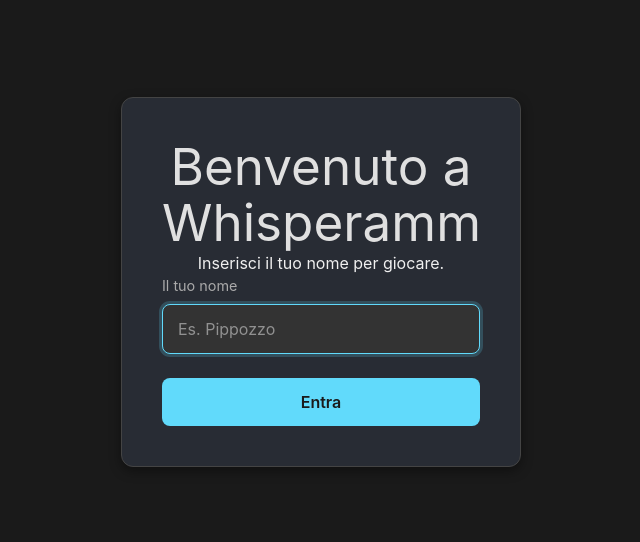
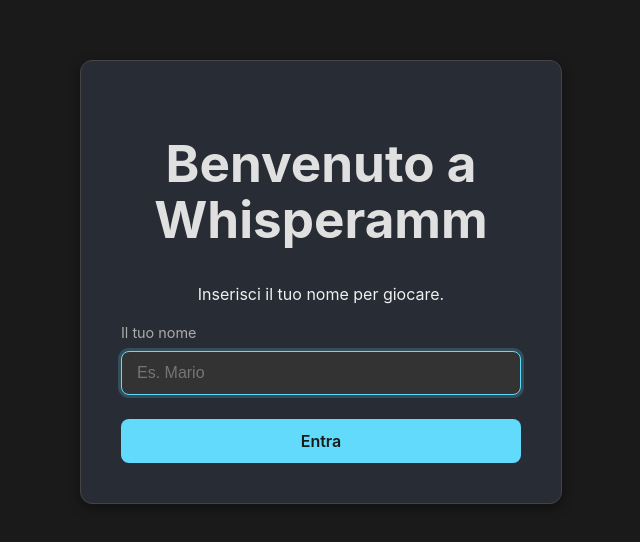
Before and after one commit to WebRTC-Projects-Unina/Whisperamm, a React (Vite) app in the folder Test_whisperamm/: page / in a window 1280 px wide. Shown: the part 118-660 px from the top of the page, without its empty margins (319-959 px from the left). Built offline with nearby package versions, Linux system fonts and the light colour scheme.

Commit message:
Remove Tailwind CSS and related dependencies
Eliminated Tailwind CSS and its plugins from dependencies and lockfile. Cleaned up server debug logging and made minor updates to styles and configuration files to reflect the removal.

```diff
--- a/Test_whisperamm/package.json
+++ b/Test_whisperamm/package.json
@@ -10,11 +10,9 @@
     "preview": "vite preview"
   },
   "dependencies": {
-    "@tailwindcss/vite": "^4.1.17",
     "react": "^19.2.0",
     "react-dom": "^19.2.0",
-    "react-router-dom": "^7.9.5",
-    "tailwindcss": "^4.1.17"
+    "react-router-dom": "^7.9.5"
   },
   "devDependencies": {
     "@eslint/js": "^9.39.1",
--- a/Test_whisperamm/src/components/Menu.css
+++ b/Test_whisperamm/src/components/Menu.css
@@ -1,6 +1,4 @@
 /* --- Impostazioni Globali e Reset --- */
-@import "tailwindcss";
-
 body {
     margin: 0;
     font-family: -apple-system, BlinkMacSystemFont, 'Segoe UI', Roboto, 'Helvetica Neue', Arial, sans-serif;
--- a/Test_whisperamm/src/components/Menu.jsx
+++ b/Test_whisperamm/src/components/Menu.jsx
@@ -78,7 +78,7 @@ const Menu = () => {
                         id="username"
                         value={username}
                         onChange={(e) => setUsername(e.target.value)}
-                        placeholder="Es. Pippozzo"
+                        placeholder="Es. Mario"
                         autoFocus
                     />
                 </div>
--- a/Test_whisperamm/src/index.css
+++ b/Test_whisperamm/src/index.css
@@ -1,4 +1,3 @@
-@import "tailwindcss";
 :root {
   font-family: system-ui, Avenir, Helvetica, Arial, sans-serif;
   line-height: 1.5;
--- a/Test_whisperamm/vite.config.js
+++ b/Test_whisperamm/vite.config.js
@@ -1,6 +1,5 @@
 import { defineConfig } from 'vite'
 import react from '@vitejs/plugin-react'
-import tailwindcss from '@tailwindcss/vite'
 
 // https://vite.dev/config/
 export default defineConfig({
@@ -11,7 +10,6 @@ export default defineConfig({
         plugins: [['babel-plugin-react-compiler']],
       },
     }),
-    tailwindcss(),
   ],
 
   // === IL BLOCCO SERVER VA QUI ===
```
Also changed, not shown: 2 other files (tests, documents, lock files or other folders).
